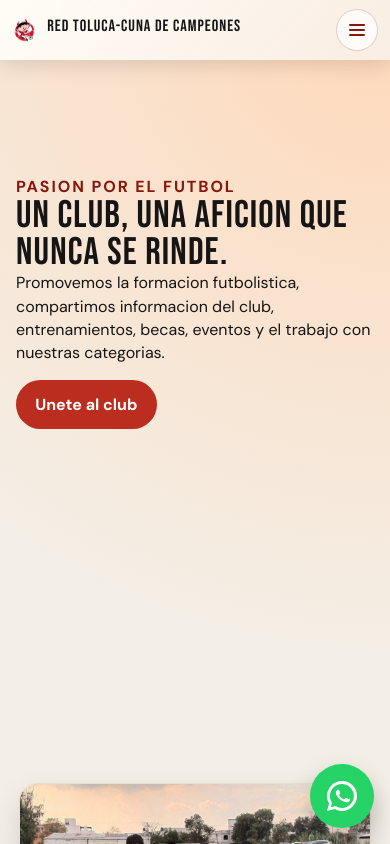
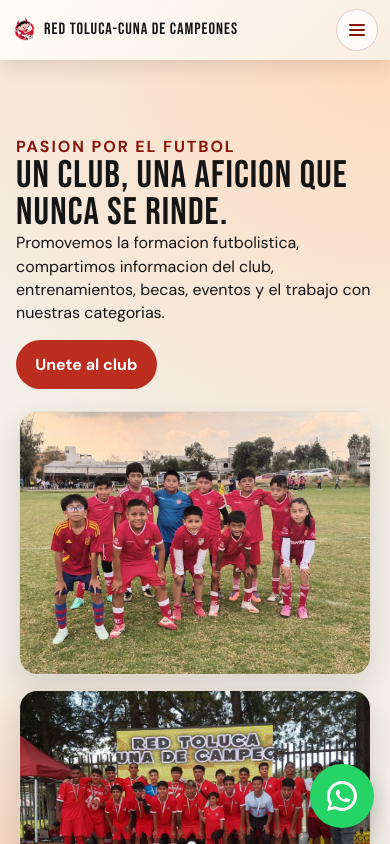
Before and after one commit to Yahir921/Club, a React (Vite) app: page / in a window 390 px wide. Shown: the top 844 px of the page. Built offline with nearby package versions, Linux system fonts and the light colour scheme.

Commit message:
cambios al 100

```diff
--- a/src/App.css
+++ b/src/App.css
@@ -66,6 +66,9 @@ body.menu-open {
 }
 
 .brand {
+  display: inline-flex;
+  align-items: center;
+  gap: 0.45rem;
   font-family: 'Bebas Neue', sans-serif;
   font-size: 2rem;
   letter-spacing: 0.06em;
@@ -82,18 +85,18 @@ body.menu-open {
   width: 34px;
   height: 34px;
   object-fit: contain;
-  vertical-align: middle;
-  margin-right: 0.45rem;
-  transform: translateY(-2px);
+  margin-right: 0;
+  transform: translateY(-1px);
+  flex: 0 0 34px;
 }
 
 .brand-title {
-  vertical-align: middle;
-  display: inline-block;
+  display: block;
   max-width: 100%;
   overflow: hidden;
   text-overflow: ellipsis;
   white-space: nowrap;
+  line-height: 1;
 }
 
 .nav-links {
@@ -976,6 +979,11 @@ main {
     padding-top: calc(108px + env(safe-area-inset-top, 0));
   }
 
+  .hero {
+    min-height: auto;
+    padding: 0.6rem 1rem 1.4rem;
+  }
+
   .nav {
     top: env(safe-area-inset-top, 0);
     width: 100%;
@@ -991,8 +999,7 @@ main {
     min-width: 0;
     flex: 1 1 auto;
     text-align: left;
-    display: inline-flex;
-    align-items: flex-start;
+    align-items: center;
     gap: 0.5rem;
     font-size: 1.02rem;
     line-height: 1.05;
@@ -1003,8 +1010,8 @@ main {
   .brand-icon {
     width: 24px;
     height: 24px;
-    margin-right: 0.2rem;
-    transform: none;
+    margin-right: 0;
+    transform: translateY(-1px);
     flex: 0 0 24px;
   }
 
@@ -1130,7 +1137,7 @@ main {
   }
 
   .hero-content {
-    margin-top: 3rem;
+    margin-top: 1.1rem;
   }
 
   .team-grid {
@@ -1183,8 +1190,8 @@ main {
   }
 
   .hero {
-    min-height: 70vh;
-    padding: 1rem 1rem 2.5rem;
+    min-height: auto;
+    padding: 0.6rem 0.9rem 1.2rem;
   }
 
   .hero h1 {
```
